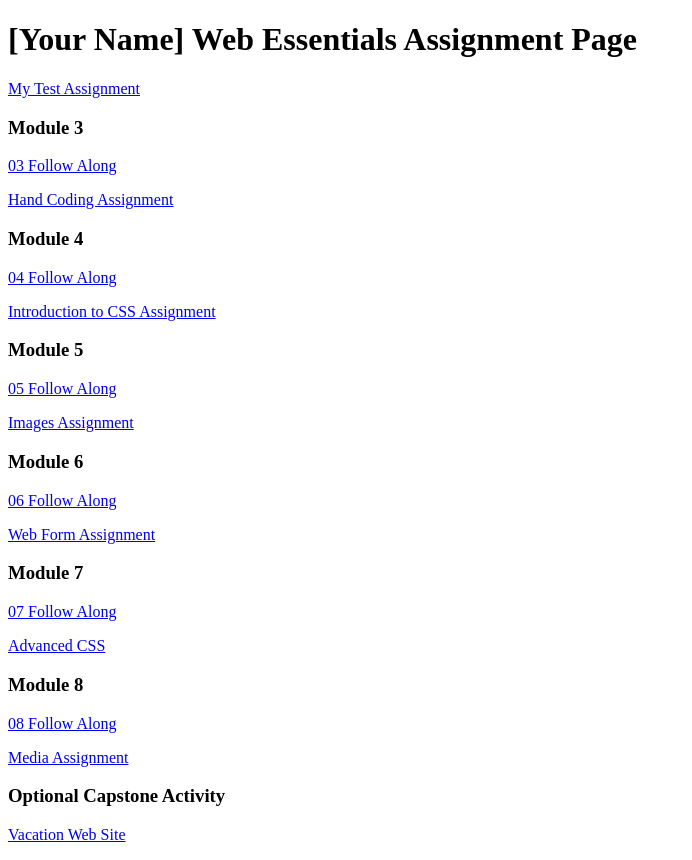
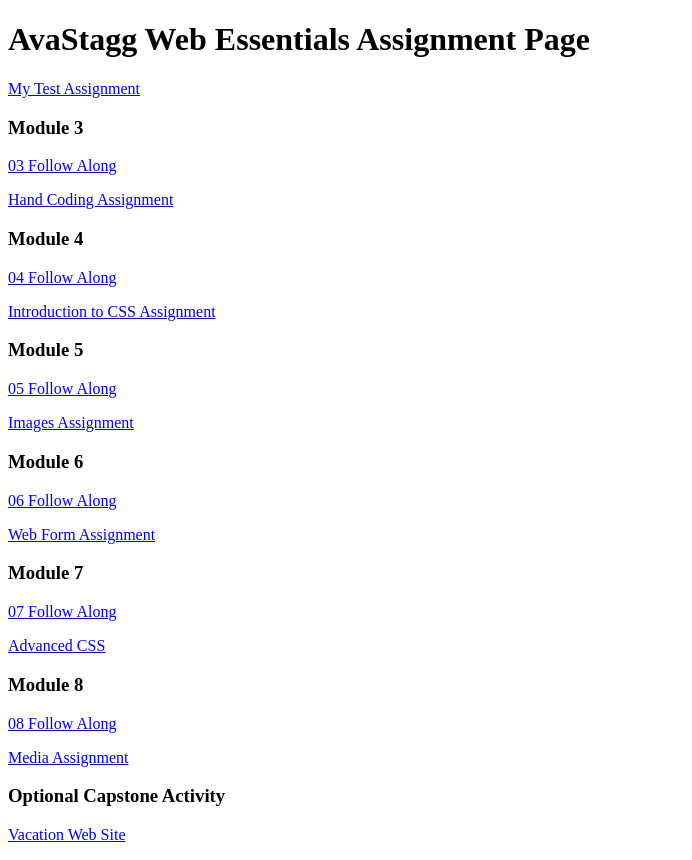
Before and after one commit to avastagg/dwdd1600, a plain HTML site: page index.html in a window 1280 px wide. Shown: the whole page, without its empty margins (0-692 px from the left). Drawn offline with Linux system fonts and the light colour scheme.

Commit message:
added my name

```diff
--- a/index.html
+++ b/index.html
@@ -6,7 +6,7 @@
 		<title>dwdd 1600 assignment list page</title>
 	</head>
 	<body>
-		<h1>[Your Name] Web Essentials Assignment Page</h1>
+		<h1>AvaStagg Web Essentials Assignment Page</h1>
 		<p><a href="01test">My Test Assignment</a></p>
 
 		<h3>Module 3</h3>
```
